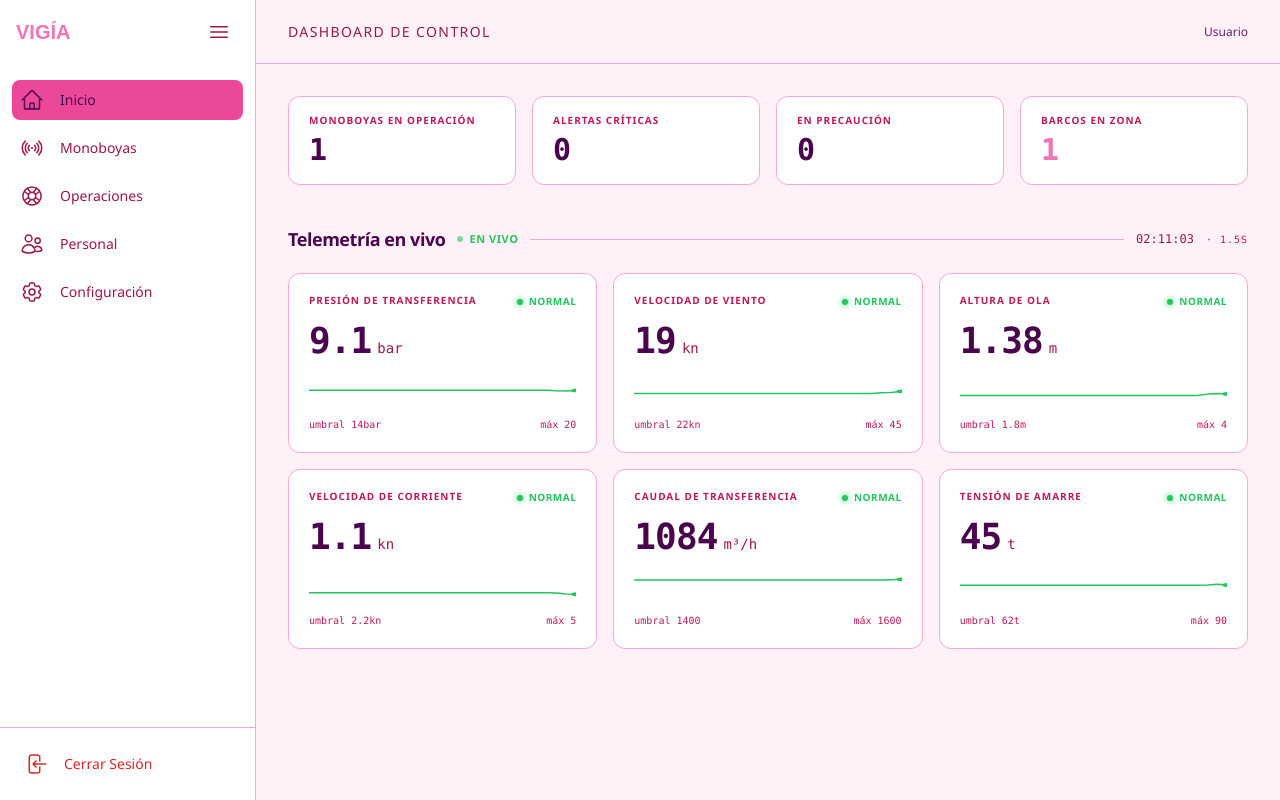
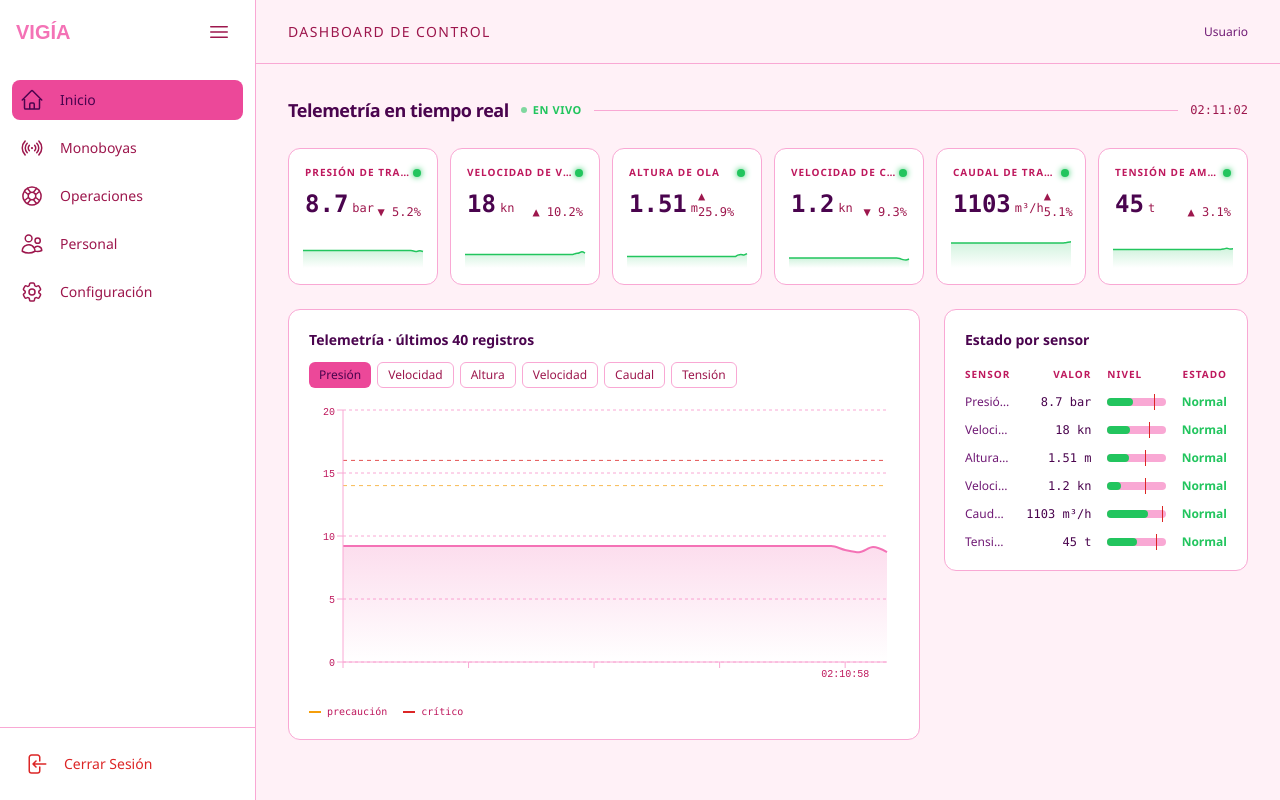
Before and after one commit to FranciscoUyua/ProyectoMonoBoyas, a Next.js app: page /admin in a window 1280 px wide. Built offline with nearby package versions, Linux system fonts and the light colour scheme; no server answers; a web font is replaced by a local one.

Commit message:
Cambios en TelemetriaEnVivo

```diff
--- a/app/ui/dashboard/TelemetriaEnVivo.tsx
+++ b/app/ui/dashboard/TelemetriaEnVivo.tsx
@@ -1,6 +1,9 @@
 'use client';
 
 import { useState, useEffect } from 'react';
+import {
+  AreaChart, Area, XAxis, YAxis, CartesianGrid, Tooltip, ResponsiveContainer, ReferenceLine,
+} from 'recharts';
 
 // ─── Tipos ────────────────────────────────────────────────────
 type Nivel = 'verde' | 'amarillo' | 'rojo';
@@ -10,16 +13,21 @@ interface Sensor {
   label: string;
   unidad: string;
   valor: number;
-  base: number;   // valor cómodo al que tiende
+  base: number;
   min: number;
   max: number;
-  amarillo: number; // umbral precaución
-  rojo: number;     // umbral crítico
+  amarillo: number;
+  rojo: number;
   ruido: number;
-  dec: number;      // decimales a mostrar
+  dec: number;
 }
 
-// ─── Definición de sensores ───────────────────────────────────
+interface Punto {
+  label: string;
+  valor: number;
+}
+
+// ─── Config de sensores ───────────────────────────────────────
 const SENSORES_INIT: Sensor[] = [
   { id: 'presion',   label: 'Presión de transferencia', unidad: 'bar',  valor: 9.2,  base: 9.5,  min: 0, max: 20,   amarillo: 14,   rojo: 16,   ruido: 0.45, dec: 1 },
   { id: 'viento',    label: 'Velocidad de viento',      unidad: 'kn',   valor: 16,   base: 18,   min: 0, max: 45,   amarillo: 22,   rojo: 32,   ruido: 1.6,  dec: 0 },
@@ -29,97 +37,194 @@ const SENSORES_INIT: Sensor[] = [
   { id: 'amarre',    label: 'Tensión de amarre',        unidad: 't',    valor: 44,   base: 46,   min: 0, max: 90,   amarillo: 62,   rojo: 75,   ruido: 2.8,  dec: 0 },
 ];
 
-const HIST_LEN = 28;
+const HIST_LEN = 40;
+const LOOKBACK = 12;
 
 function nivel(s: Sensor): Nivel {
   if (s.valor >= s.rojo) return 'rojo';
   if (s.valor >= s.amarillo) return 'amarillo';
   return 'verde';
 }
+const COLOR_NIVEL: Record<Nivel, string> = {
+  verde: 'var(--color-alerta-verde)',
+  amarillo: 'var(--color-alerta-amarillo)',
+  rojo: 'var(--color-alerta-rojo)',
+};
+const TEXTO_NIVEL: Record<Nivel, string> = { verde: 'Normal', amarillo: 'Precaución', rojo: 'Crítico' };
+const fmtHora = (d: Date) => d.toLocaleTimeString('es-AR', { hour12: false });
 
-const COLOR_NIVEL: Record<Nivel, string> = {
-  verde:    'var(--color-alerta-verde)',
-  amarillo: 'var(--color-alerta-amarillo)',
-  rojo:     'var(--color-alerta-rojo)',
-};
-const TEXTO_NIVEL: Record<Nivel, string> = { verde: 'NORMAL', amarillo: 'PRECAUCIÓN', rojo: 'CRÍTICO' };
-
-// ─── Sparkline ────────────────────────────────────────────────
-function Sparkline({ data, min, max, color }: { data: number[]; min: number; max: number; color: string }) {
-  const W = 100, H = 30;
-  if (data.length < 2) return <svg viewBox={`0 0 ${W} ${H}`} className="w-full h-8" />;
-  const rango = max - min || 1;
-  const pts = data.map((v, i) => {
-    const x = (i / (data.length - 1)) * W;
-    const y = H - ((v - min) / rango) * H;
-    return `${x.toFixed(1)},${Math.max(1, Math.min(H - 1, y)).toFixed(1)}`;
-  });
-  const ultimo = pts[pts.length - 1].split(',');
+// ─── Tendencia ────────────────────────────────────────────────
+function Tendencia({ serie }: { serie: Punto[] }) {
+  if (serie.length < 2) return <span className="text-[var(--color-text-faint)] text-xs">—</span>;
+  const actual = serie[serie.length - 1].valor;
+  const antiguo = serie[Math.max(0, serie.length - LOOKBACK)].valor;
+  const delta = actual - antiguo;
+  const pct = antiguo ? (delta / antiguo) * 100 : 0;
+  const flecha = delta > 0.001 ? '▲' : delta < -0.001 ? '▼' : '▬';
   return (
-    <svg viewBox={`0 0 ${W} ${H}`} preserveAspectRatio="none" className="w-full h-8">
-      <polyline
-        points={pts.join(' ')}
-        fill="none"
-        stroke={color}
-        strokeWidth="1.5"
-        strokeLinejoin="round"
-        strokeLinecap="round"
-        vectorEffect="non-scaling-stroke"
-      />
-      <circle cx={ultimo[0]} cy={ultimo[1]} r="1.8" fill={color} />
-    </svg>
+    <span className="text-xs font-mono text-[var(--color-text-muted)] tabular-nums">
+      {flecha} {Math.abs(pct).toFixed(1)}%
+    </span>
   );
 }
 
-// ─── Instrumento (tarjeta de sensor) ──────────────────────────
-function Instrumento({ s, hist }: { s: Sensor; hist: number[] }) {
+// ─── Scorecard ────────────────────────────────────────────────
+function Scorecard({ s, serie }: { s: Sensor; serie: Punto[] }) {
   const n = nivel(s);
   const color = COLOR_NIVEL[n];
-  const critico = n === 'rojo';
   return (
-    <div
-      className="bg-[var(--color-surface)] rounded-xl p-5 flex flex-col gap-3 border transition-colors"
-      style={{
-        borderColor: critico ? 'var(--color-alerta-rojo)' : 'var(--color-border)',
-        boxShadow: critico ? '0 0 0 1px var(--color-alerta-rojo), 0 0 24px -8px var(--color-alerta-rojo)' : 'none',
-      }}
-    >
-      <div className="flex items-start justify-between">
-        <span className="text-[10px] uppercase tracking-widest font-bold text-[var(--color-text-faint)] leading-tight max-w-[70%]">
+    <div className="bg-[var(--color-surface)] border border-[var(--color-border)] rounded-xl p-4 flex flex-col gap-2">
+      <div className="flex items-center justify-between">
+        <span className="text-[10px] uppercase tracking-widest font-bold text-[var(--color-text-faint)] truncate">
           {s.label}
         </span>
-        <span className="flex items-center gap-1.5 text-[10px] font-bold tracking-wider" style={{ color }}>
-          <span className="w-1.5 h-1.5 rounded-full" style={{ backgroundColor: color, boxShadow: `0 0 6px ${color}` }} />
-          {TEXTO_NIVEL[n]}
-        </span>
+        <span className="w-2 h-2 rounded-full shrink-0" style={{ backgroundColor: color, boxShadow: `0 0 6px ${color}` }} />
       </div>
 
-      <div className="flex items-baseline gap-1.5">
-        <span
-          className="text-4xl font-bold font-mono tabular-nums tracking-tight transition-colors"
-          style={{ color: critico ? 'var(--color-alerta-rojo)' : 'var(--color-text)' }}
-        >
-          {s.valor.toFixed(s.dec)}
-        </span>
-        <span className="text-sm font-mono text-[var(--color-text-muted)]">{s.unidad}</span>
+      <div className="flex items-end justify-between">
+        <div className="flex items-baseline gap-1">
+          <span className="text-2xl font-bold font-mono tabular-nums">{s.valor.toFixed(s.dec)}</span>
+          <span className="text-xs font-mono text-[var(--color-text-muted)]">{s.unidad}</span>
+        </div>
+        <Tendencia serie={serie} />
       </div>
 
-      <Sparkline data={hist} min={s.min} max={s.max} color={color} />
-
-      <div className="flex justify-between text-[10px] font-mono text-[var(--color-text-faint)]">
-        <span>umbral {s.amarillo}{s.unidad === 'm³/h' ? '' : s.unidad}</span>
-        <span>máx {s.max}</span>
+      <div className="h-10 -mx-1">
+        <ResponsiveContainer width="100%" height="100%">
+          <AreaChart data={serie} margin={{ top: 2, right: 2, bottom: 0, left: 2 }}>
+            <defs>
+              <linearGradient id={`spark-${s.id}`} x1="0" y1="0" x2="0" y2="1">
+                <stop offset="0%" stopColor={color} stopOpacity={0.35} />
+                <stop offset="100%" stopColor={color} stopOpacity={0} />
+              </linearGradient>
+            </defs>
+            <Area type="monotone" dataKey="valor" stroke={color} strokeWidth={1.5} fill={`url(#spark-${s.id})`} isAnimationActive={false} />
+            <YAxis hide domain={[s.min, s.max]} />
+          </AreaChart>
+        </ResponsiveContainer>
       </div>
     </div>
   );
 }
 
-// ─── Métrica resumen ──────────────────────────────────────────
-function Resumen({ label, value, color }: { label: string; value: number | string; color?: string }) {
+// ─── Tooltip del gráfico grande ───────────────────────────────
+function TooltipBox({ active, payload, label, unidad, dec }: any) {
+  if (!active || !payload || !payload.length) return null;
   return (
-    <div className="bg-[var(--color-surface)] border border-[var(--color-border)] rounded-xl px-5 py-4 flex flex-col gap-1">
-      <span className="text-[10px] uppercase tracking-widest font-bold text-[var(--color-text-faint)]">{label}</span>
-      <span className="text-3xl font-bold font-mono tabular-nums" style={{ color: color || 'var(--color-text)' }}>{value}</span>
+    <div className="rounded-lg px-3 py-2 text-xs" style={{ background: 'var(--color-surface)', border: '1px solid var(--color-border)' }}>
+      <p className="text-[var(--color-text-faint)] font-mono mb-0.5">{label}</p>
+      <p className="font-mono font-bold text-[var(--color-text)]">
+        {Number(payload[0].value).toFixed(dec)} {unidad}
+      </p>
+    </div>
+  );
+}
+
+// ─── Gráfico grande ───────────────────────────────────────────
+function GranGrafico({
+  sensores, series, seleccion, setSeleccion,
+}: {
+  sensores: Sensor[];
+  series: Record<string, Punto[]>;
+  seleccion: string;
+  setSeleccion: (id: string) => void;
+}) {
+  const sel = sensores.find((s) => s.id === seleccion)!;
+  const data = series[seleccion];
+
+  return (
+    <div className="bg-[var(--color-surface)] border border-[var(--color-border)] rounded-xl p-5">
+      <div className="flex items-center justify-between mb-4 flex-wrap gap-3">
+        <h3 className="text-sm font-bold">Telemetría · últimos {HIST_LEN} registros</h3>
+        <div className="flex gap-1.5 flex-wrap">
+          {sensores.map((s) => (
+            <button
+              key={s.id}
+              onClick={() => setSeleccion(s.id)}
+              className={`text-xs px-2.5 py-1 rounded-md transition-colors ${
+                s.id === seleccion
+                  ? 'bg-[var(--color-primary)] text-[var(--color-text)]'
+                  : 'text-[var(--color-text-muted)] hover:text-[var(--color-text)] border border-[var(--color-border)]'
+              }`}
+            >
+              {s.label.split(' ')[0]}
+            </button>
+          ))}
+        </div>
+      </div>
+
+      <div className="h-72">
+        <ResponsiveContainer width="100%" height="100%">
+          <AreaChart data={data} margin={{ top: 6, right: 12, bottom: 0, left: -8 }}>
+            <defs>
+              <linearGradient id="bigGrad" x1="0" y1="0" x2="0" y2="1">
+                <stop offset="0%" stopColor="var(--color-primary-soft)" stopOpacity={0.4} />
+                <stop offset="100%" stopColor="var(--color-primary-soft)" stopOpacity={0} />
+              </linearGradient>
+            </defs>
+            <CartesianGrid strokeDasharray="3 3" stroke="var(--color-border)" vertical={false} />
+            <XAxis
+              dataKey="label"
+              tick={{ fill: 'var(--color-text-faint)', fontSize: 10, fontFamily: 'monospace' }}
+              interval={Math.floor(HIST_LEN / 5)}
+              minTickGap={20}
+              stroke="var(--color-border)"
+            />
+            <YAxis
+              domain={[sel.min, sel.max]}
+              tick={{ fill: 'var(--color-text-faint)', fontSize: 10, fontFamily: 'monospace' }}
+              stroke="var(--color-border)"
+              width={42}
+            />
+            <Tooltip content={(p: any) => <TooltipBox {...p} unidad={sel.unidad} dec={sel.dec} />} />
+            <ReferenceLine y={sel.amarillo} stroke="var(--color-alerta-amarillo)" strokeDasharray="4 4" strokeOpacity={0.7} />
+            <ReferenceLine y={sel.rojo} stroke="var(--color-alerta-rojo)" strokeDasharray="4 4" strokeOpacity={0.8} />
+            <Area type="monotone" dataKey="valor" stroke="var(--color-primary-soft)" strokeWidth={2} fill="url(#bigGrad)" isAnimationActive={false} />
+          </AreaChart>
+        </ResponsiveContainer>
+      </div>
+
+      <div className="flex gap-4 mt-3 text-[10px] font-mono text-[var(--color-text-faint)]">
+        <span className="flex items-center gap-1.5">
+          <span className="w-3 h-px" style={{ borderTop: '2px dashed var(--color-alerta-amarillo)' }} /> precaución
+        </span>
+        <span className="flex items-center gap-1.5">
+          <span className="w-3 h-px" style={{ borderTop: '2px dashed var(--color-alerta-rojo)' }} /> crítico
+        </span>
+      </div>
+    </div>
+  );
+}
+
+// ─── Tabla de sensores ────────────────────────────────────────
+function TablaSensores({ sensores }: { sensores: Sensor[] }) {
+  return (
+    <div className="bg-[var(--color-surface)] border border-[var(--color-border)] rounded-xl p-5">
+      <h3 className="text-sm font-bold mb-4">Estado por sensor</h3>
+      <div className="grid grid-cols-[1.4fr_auto_2fr_auto] gap-x-4 gap-y-3 items-center text-xs">
+        <span className="text-[10px] uppercase tracking-widest text-[var(--color-text-faint)] font-bold">Sensor</span>
+        <span className="text-[10px] uppercase tracking-widest text-[var(--color-text-faint)] font-bold text-right">Valor</span>
+        <span className="text-[10px] uppercase tracking-widest text-[var(--color-text-faint)] font-bold">Nivel</span>
+        <span className="text-[10px] uppercase tracking-widest text-[var(--color-text-faint)] font-bold text-right">Estado</span>
+
+        {sensores.map((s) => {
+          const n = nivel(s);
+          const color = COLOR_NIVEL[n];
+          const rel = Math.min(100, (s.valor / s.max) * 100);
+          const rojoRel = Math.min(100, (s.rojo / s.max) * 100);
+          return (
+            <div key={s.id} className="contents">
+              <span className="text-[var(--color-text-secondary)] truncate">{s.label}</span>
+              <span className="font-mono tabular-nums text-right">{s.valor.toFixed(s.dec)} {s.unidad}</span>
+              <div className="relative h-2 rounded-full bg-[var(--color-border)] overflow-visible">
+                <div className="absolute inset-y-0 left-0 rounded-full transition-all" style={{ width: `${rel}%`, backgroundColor: color }} />
+                <div className="absolute -top-1 w-px h-4" style={{ left: `${rojoRel}%`, backgroundColor: 'var(--color-alerta-rojo)' }} title="umbral crítico" />
+              </div>
+              <span className="text-right font-bold" style={{ color }}>{TEXTO_NIVEL[n]}</span>
+            </div>
+          );
+        })}
+      </div>
     </div>
   );
 }
@@ -127,91 +232,80 @@ function Resumen({ label, value, color }: { label: string; value: number | strin
 // ─── Componente principal ─────────────────────────────────────
 export default function TelemetriaEnVivo() {
   const [sensores, setSensores] = useState<Sensor[]>(SENSORES_INIT);
-  const [hist, setHist] = useState<Record<string, number[]>>(() =>
-    Object.fromEntries(SENSORES_INIT.map((s) => [s.id, Array(HIST_LEN).fill(s.valor)]))
+  const [series, setSeries] = useState<Record<string, Punto[]>>(() =>
+    Object.fromEntries(
+      SENSORES_INIT.map((s) => [s.id, Array.from({ length: HIST_LEN }, () => ({ label: '', valor: s.valor }))])
+    )
   );
-  const [hora, setHora] = useState<Date | null>(null);
+  const [seleccion, setSeleccion] = useState('presion');
+  const [hora, setHora] = useState<string | null>(null);
 
-  // Reloj (arranca en el cliente para no romper la hidratación)
+  // Simulación — reemplazar por backend (polling / WebSocket / MQTT)
   useEffect(() => {
-    setHora(new Date());
-    const t = setInterval(() => setHora(new Date()), 1000);
+    const tick = () => {
+      const etiqueta = fmtHora(new Date());
+      setHora(etiqueta);
+      setSensores((prev) => {
+        const next = prev.map((s) => {
+          const ruido = (Math.random() - 0.5) * 2 * s.ruido;
+          const reversion = (s.base - s.valor) * 0.08;
+          const evento = Math.random() < 0.04 ? s.ruido * 3 : 0;
+          let v = s.valor + ruido + reversion + evento;
+          v = Math.max(s.min, Math.min(s.max, v));
+          return { ...s, valor: v };
+        });
+        setSeries((prevS) => {
+          const ns = { ...prevS };
+          next.forEach((s) => {
+            ns[s.id] = [...prevS[s.id].slice(1), { label: etiqueta, valor: s.valor }];
+          });
+          return ns;
+        });
+        return next;
+      });
+    };
+    tick();
+    const t = setInterval(tick, 1500);
     return () => clearInterval(t);
   }, []);
 
-  // Simulación de telemetría — reemplazar por backend (polling / WebSocket / MQTT)
-  useEffect(() => {
-    const t = setInterval(() => {
-      setSensores((prev) =>
-        prev.map((s) => {
-          const ruido = (Math.random() - 0.5) * 2 * s.ruido;
-          const reversion = (s.base - s.valor) * 0.08;           // tiende a su base
-          const evento = Math.random() < 0.04 ? s.ruido * 3 : 0; // pico esporádico
-          let v = s.valor + ruido + reversion + evento;
-          v = Math.max(s.min, Math.min(s.max, v));
-          return { ...s, valor: v };
-        })
-      );
-    }, 1500);
-    return () => clearInterval(t);
-  }, []);
-
-  // Empujar al historial cuando cambian los valores
-  useEffect(() => {
-    setHist((prev) => {
-      const next = { ...prev };
-      sensores.forEach((s) => {
-        next[s.id] = [...prev[s.id].slice(1), s.valor];
-      });
-      return next;
-    });
-  }, [sensores]);
-
   const criticos = sensores.filter((s) => nivel(s) === 'rojo');
-  const enPrecaucion = sensores.filter((s) => nivel(s) === 'amarillo');
 
   return (
-    <section className="p-8 max-w-7xl w-full">
-      {/* Banner de alerta crítica */}
-      {criticos.length > 0 && (
-        <div
-          className="mb-6 px-4 py-3 rounded-lg border text-sm flex items-center gap-3"
-          style={{ backgroundColor: 'rgba(239,68,68,0.12)', borderColor: 'var(--color-alerta-rojo)', color: 'var(--color-alerta-rojo)' }}
-        >
-          <span className="w-2 h-2 rounded-full bg-[var(--color-alerta-rojo)] animate-pulse" />
-          {criticos.length} condición{criticos.length > 1 ? 'es' : ''} crítica{criticos.length > 1 ? 's' : ''}: {criticos.map((s) => s.label).join(', ')}. Requiere reconocimiento del operador.
-        </div>
-      )}
-
-      {/* Resumen */}
-      <div className="grid grid-cols-2 md:grid-cols-4 gap-4 mb-10">
-        <Resumen label="Monoboyas en operación" value="1" />
-        <Resumen label="Alertas críticas" value={criticos.length} color={criticos.length ? 'var(--color-alerta-rojo)' : undefined} />
-        <Resumen label="En precaución" value={enPrecaucion.length} color={enPrecaucion.length ? 'var(--color-alerta-amarillo)' : undefined} />
-        <Resumen label="Barcos en zona" value="1" color="var(--color-primary-soft)" />
-      </div>
-
-      {/* Encabezado de telemetría */}
-      <div className="flex items-center gap-3 mb-5">
-        <h1 className="text-lg font-bold tracking-tight">Telemetría en vivo</h1>
+    <section className="p-8 max-w-7xl w-full flex flex-col gap-6">
+      <div className="flex items-center gap-3">
+        <h1 className="text-lg font-bold tracking-tight">Telemetría en tiempo real</h1>
         <span className="flex items-center gap-1.5 text-[11px] font-bold tracking-wider text-[var(--color-alerta-verde)]">
           <span className="w-1.5 h-1.5 rounded-full bg-[var(--color-alerta-verde)] animate-pulse" />
           EN VIVO
         </span>
         <span className="h-px flex-1 bg-[var(--color-border)]" />
-        <span className="font-mono text-xs text-[var(--color-text-muted)] tabular-nums">
-          {hora ? hora.toLocaleTimeString('es-AR') : '--:--:--'}
-        </span>
-        <span className="text-[10px] uppercase tracking-widest text-[var(--color-text-faint)] font-mono">
-          · 1.5s
-        </span>
+        <span className="font-mono text-xs text-[var(--color-text-muted)] tabular-nums">{hora ?? '--:--:--'}</span>
       </div>
 
-      {/* Grilla de instrumentos */}
-      <div className="grid grid-cols-1 sm:grid-cols-2 lg:grid-cols-3 gap-4">
+      {criticos.length > 0 && (
+        <div
+          className="px-4 py-3 rounded-lg border text-sm flex items-center gap-3"
+          style={{ backgroundColor: 'rgba(239,68,68,0.12)', borderColor: 'var(--color-alerta-rojo)', color: 'var(--color-alerta-rojo)' }}
+        >
+          <span className="w-2 h-2 rounded-full bg-[var(--color-alerta-rojo)] animate-pulse" />
+          {criticos.length} condición{criticos.length > 1 ? 'es' : ''} crítica{criticos.length > 1 ? 's' : ''}: {criticos.map((s) => s.label).join(', ')}.
+        </div>
+      )}
+
+      <div className="grid grid-cols-1 sm:grid-cols-2 lg:grid-cols-3 xl:grid-cols-6 gap-3">
         {sensores.map((s) => (
-          <Instrumento key={s.id} s={s} hist={hist[s.id]} />
+          <Scorecard key={s.id} s={s} serie={series[s.id]} />
         ))}
+      </div>
+
+      <div className="grid grid-cols-1 lg:grid-cols-3 gap-6">
+        <div className="lg:col-span-2">
+          <GranGrafico sensores={sensores} series={series} seleccion={seleccion} setSeleccion={setSeleccion} />
+        </div>
+        <div className="lg:col-span-1">
+          <TablaSensores sensores={sensores} />
+        </div>
       </div>
     </section>
   );
--- a/package.json
+++ b/package.json
@@ -16,6 +16,7 @@
     "postcss": "8.5.1",
     "react": "^19.2.7",
     "react-dom": "^19.2.7",
+    "recharts": "^3.8.1",
     "tailwindcss": "3.4.17",
     "typescript": "5.7.3",
     "use-debounce": "^10.0.4",
```
Also changed, not shown: 1 other file (tests, documents, lock files or other folders).
